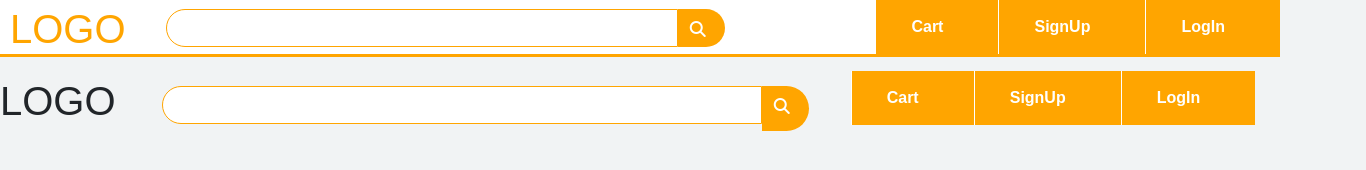
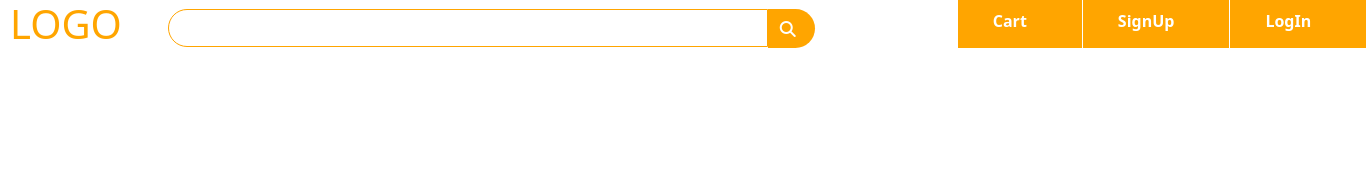
Before and after one commit to HashamSalauddin2006/pratice-bootstrap, a plain HTML site: page index.html in a window 1280 px wide. Shown: the whole page, 1366 px wide, since content can reach past the window. Drawn offline with nearby package versions, Linux system fonts and the light colour scheme.

Commit message:
testing navbar

```diff
--- a/index.html
+++ b/index.html
@@ -14,7 +14,7 @@
 </head>
 
 <body>
-  <div class="top_nav_bar">
+  <!-- <div class="top_nav_bar">
     <div class="search_box">
       <h1 class="logo">logo</h1>
       <input type="text" class="fome_control">
@@ -36,7 +36,7 @@
 
 
 
-  </div>
+  </div> -->
   <!-- <div class="container-fluid">
         <nav class="navbar navbar-expand-lg bg-light">
           <div class="container-fluid">
--- a/style.css
+++ b/style.css
@@ -1,4 +1,4 @@
-*{
+/* *{
     margin: 0;
     padding: 0;
     box-sizing: border-box;
@@ -45,7 +45,7 @@
     width: 80%;
 }
 .fome_control{
-    width: 50%;
+    width: 50;
     height: 38px;
 }
 .fa-solid{
@@ -57,7 +57,7 @@
 .menu_bar{
     width: 50px;
     height: 57px;
-    float: right;
+    float:
 }
 .menu_bar ul{
     display: inline-flex;
@@ -107,18 +107,23 @@
 
 }
 .navbar-nav {
-    margin-right: 50px !important;
+    margin-right: 50px !important;/
 }
 
 
-
+ */
 
 /* my style */
 .main_navbar{
     display: flex;
-    /* justify-content: space-between; */
+    /* align-items: center; */
 
 }
+h1{
+    color: orange;
+    margin-left: 10px;
+}
+
 .cards_bar{
     display: flex;
     align-items: center;
@@ -130,11 +135,13 @@
 .cards_bar{
     width: 50px;
     height: 57px;
-    float: right;
+    /* margin-left: 13.9%; */
 }
 .cards_bar ul{
-    display: inline-flex;
-    float: right;
+    display: flex;
+    margin-left: 100px;
+
+
 
 }
 .cards_bar ul li{
@@ -146,6 +153,7 @@
     cursor: pointer;
 }
 .cards_bar ul li a{
+
     font-size: 16px;
     font-weight: bold;
     color: #fff;
@@ -169,5 +177,18 @@
     margin: 8.5px 10px 3px 0;
     border-radius:0px 50px 50px 0px;
     cursor: pointer;
-    margin-left: 0.1px;
+    height: 39px;
 }
+.fome_control{
+    margin-top: 9px;
+    margin-left: 30px;
+
+    border: 1px solid orange !important;
+    box-shadow: none !important;
+    border-radius: 60px 0 0px 60px;
+
+}
+.fome_control{
+    width: 50;
+    height: 38px;
+}
```
